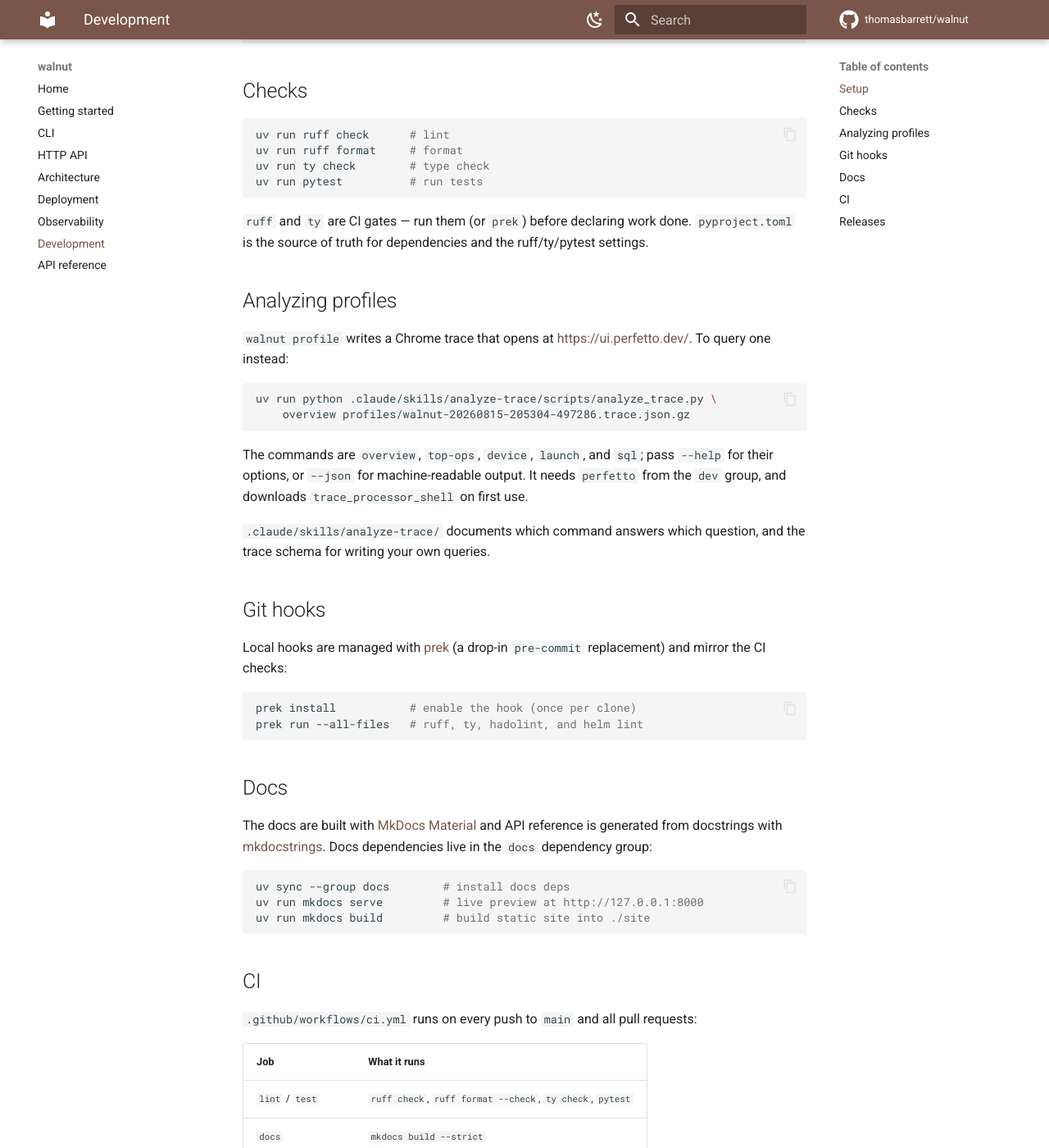
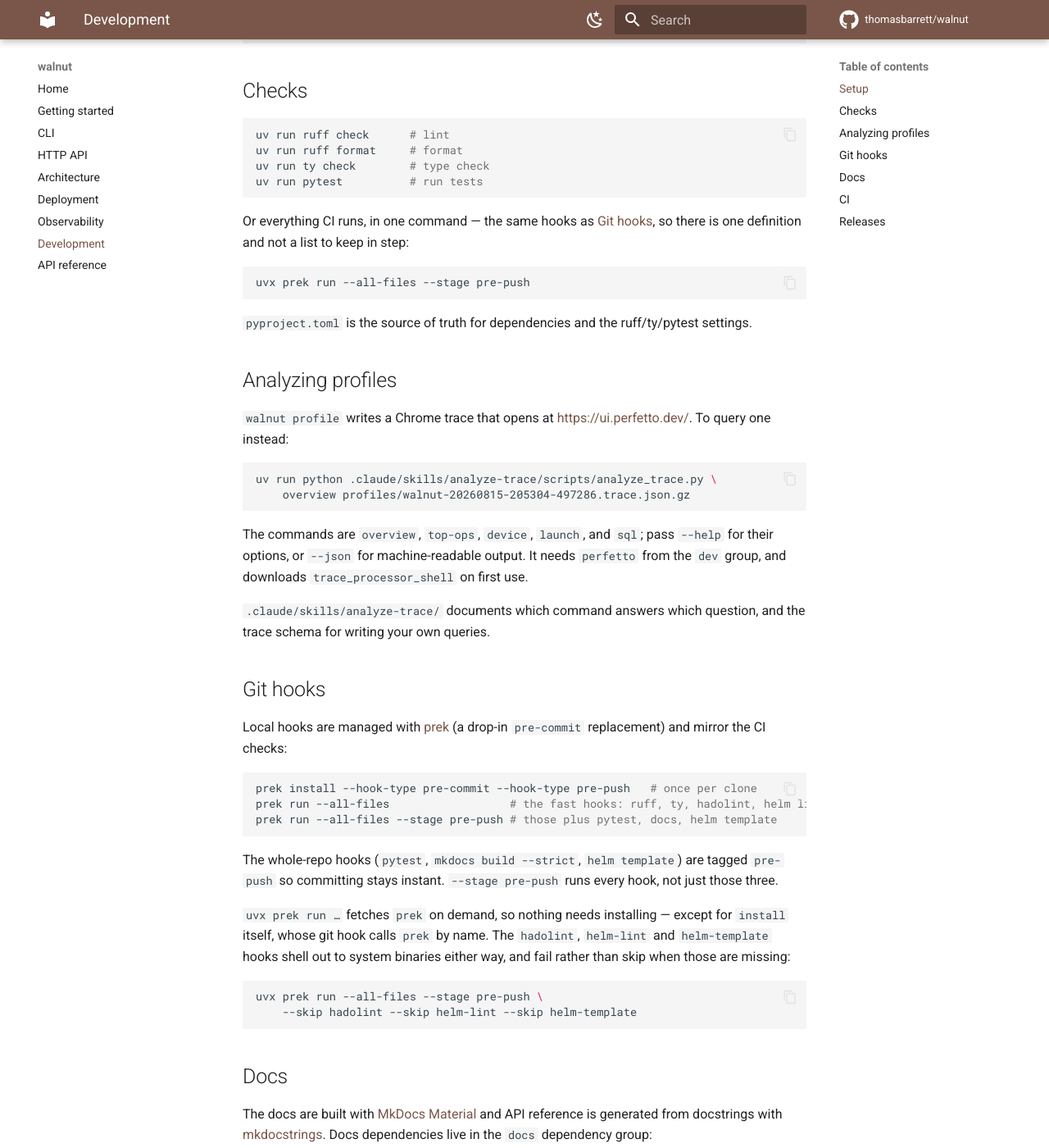
Before and after one commit to thomasbarrett/walnut, an MkDocs documentation site: the page built from docs/development.md, in a window 1280 px wide and 1400 px high, scrolled down 315 px. Shown: the whole window at 82% size. Built offline with MkDocs 1.6.1 and Material for MkDocs 9.7.7, drawn with Linux system fonts in a browser that asks for light colours; comment, search, counter and statistics services are not loaded.

Commit message:
docs: make the hook config the single definition of the checks (#44)
* docs: make the hook config the single definition of the checks

`prek run --all-files` was documented as "all checks" while the config was
missing three of CI's steps — pytest, `mkdocs build --strict` and `helm
template` — so neither it nor a hand-written command chain matched CI.

Add the missing hooks at the `pre-push` stage, which keeps committing instant
and makes `prek run --all-files --stage pre-push` the one command that mirrors
`.github/workflows/ci.yml` job for job. Also record the convention that a test
matching on parameter names uses realistic dotted names, after a `copy_weights`
test built on `nn.Sequential` turned out not to exercise the matching at all.

Co-Authored-By: Claude Opus 5 <noreply@anthropic.com>
Claude-Session: https://claude.ai/code/session_019LU7qryoCACBPApnXyfUpK

* docs: give prek an install-free invocation (#45)

`prek run --all-files` was advertised as "all checks" with `brew bundle` as its
only install path, so on a machine without brew the command simply fails and
the checks get hedged instead of run. `uvx prek` fetches it on demand; name the
hook subset that works when hadolint and helm are also missing.


Claude-Session: https://claude.ai/code/session_019LU7qryoCACBPApnXyfUpK

Co-authored-by: Thomas Barrett <tbarrett1200@gmail.com>
Co-authored-by: Claude Opus 5 <noreply@anthropic.com>

* docs: drop the fixture-naming convention from this PR

Unrelated to the hook config; it moves to its own PR.

Co-Authored-By: Claude Opus 5 <noreply@anthropic.com>
Claude-Session: https://claude.ai/code/session_019LU7qryoCACBPApnXyfUpK

---------

Co-authored-by: Thomas Barrett <tbarrett1200@gmail.com>
Co-authored-by: Claude Opus 5 <noreply@anthropic.com>

````diff
--- a/docs/development.md
+++ b/docs/development.md
@@ -22,9 +22,15 @@ uv run ty check        # type check
 uv run pytest          # run tests
 ```
 
-`ruff` and `ty` are CI gates — run them (or `prek`) before declaring work
-done. `pyproject.toml` is the source of truth for dependencies and the
-ruff/ty/pytest settings.
+Or everything CI runs, in one command — the same hooks as [Git
+hooks](#git-hooks), so there is one definition and not a list to keep in step:
+
+```bash
+uvx prek run --all-files --stage pre-push
+```
+
+`pyproject.toml` is the source of truth for dependencies and the ruff/ty/pytest
+settings.
 
 ## Analyzing profiles
 
@@ -50,8 +56,23 @@ Local hooks are managed with [prek](https://prek.j178.dev) (a drop-in
 `pre-commit` replacement) and mirror the CI checks:
 
 ```bash
-prek install           # enable the hook (once per clone)
-prek run --all-files   # ruff, ty, hadolint, and helm lint
+prek install --hook-type pre-commit --hook-type pre-push   # once per clone
+prek run --all-files                  # the fast hooks: ruff, ty, hadolint, helm lint
+prek run --all-files --stage pre-push # those plus pytest, docs, helm template
+```
+
+The whole-repo hooks (`pytest`, `mkdocs build --strict`, `helm template`) are
+tagged `pre-push` so committing stays instant. `--stage pre-push` runs every
+hook, not just those three.
+
+`uvx prek run …` fetches `prek` on demand, so nothing needs installing — except
+for `install` itself, whose git hook calls `prek` by name. The `hadolint`,
+`helm-lint` and `helm-template` hooks shell out to system binaries either way,
+and fail rather than skip when those are missing:
+
+```bash
+uvx prek run --all-files --stage pre-push \
+    --skip hadolint --skip helm-lint --skip helm-template
 ```
 
 ## Docs
````
Also changed, not shown: .pre-commit-config.yaml (+33 -0 lines), CLAUDE.md (+14 -3 lines).
